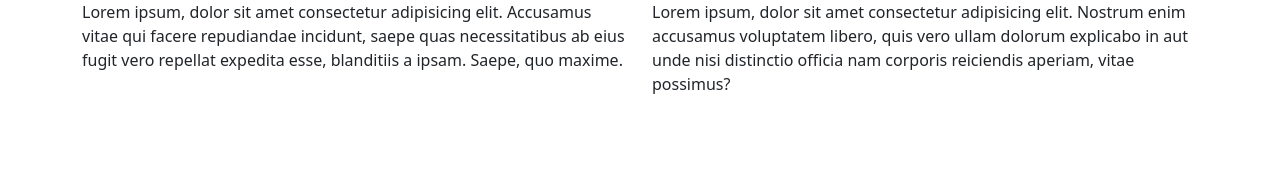
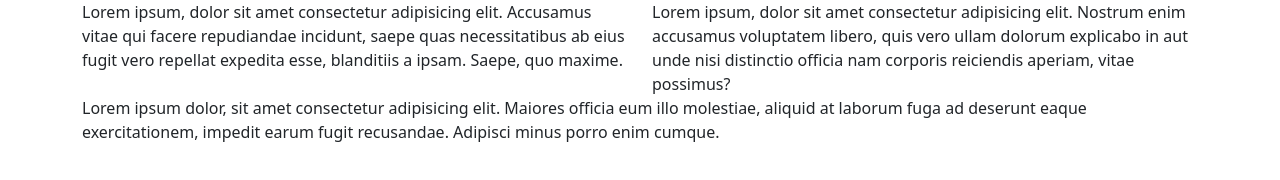
Before and after one commit to shaniba17/Project1, a plain HTML site: page index.html in a window 1280 px wide. Drawn offline with nearby package versions, Linux system fonts and the light colour scheme.

Commit message:
new paragraph added

```diff
--- a/index.html
+++ b/index.html
@@ -23,6 +23,9 @@
                 possimus?
             </div>
         </div>
+        <p>Lorem ipsum dolor, sit amet consectetur adipisicing elit. Maiores officia eum illo molestiae, aliquid at
+            laborum fuga ad deserunt eaque exercitationem, impedit earum fugit recusandae. Adipisci minus porro enim
+            cumque.</p>
     </div>
     <script src="https://cdn.jsdelivr.net/npm/bootstrap@5.3.3/dist/js/bootstrap.bundle.min.js"
         integrity="sha384-YvpcrYf0tY3lHB60NNkmXc5s9fDVZLESaAA55NDzOxhy9GkcIdslK1eN7N6jIeHz"
```
